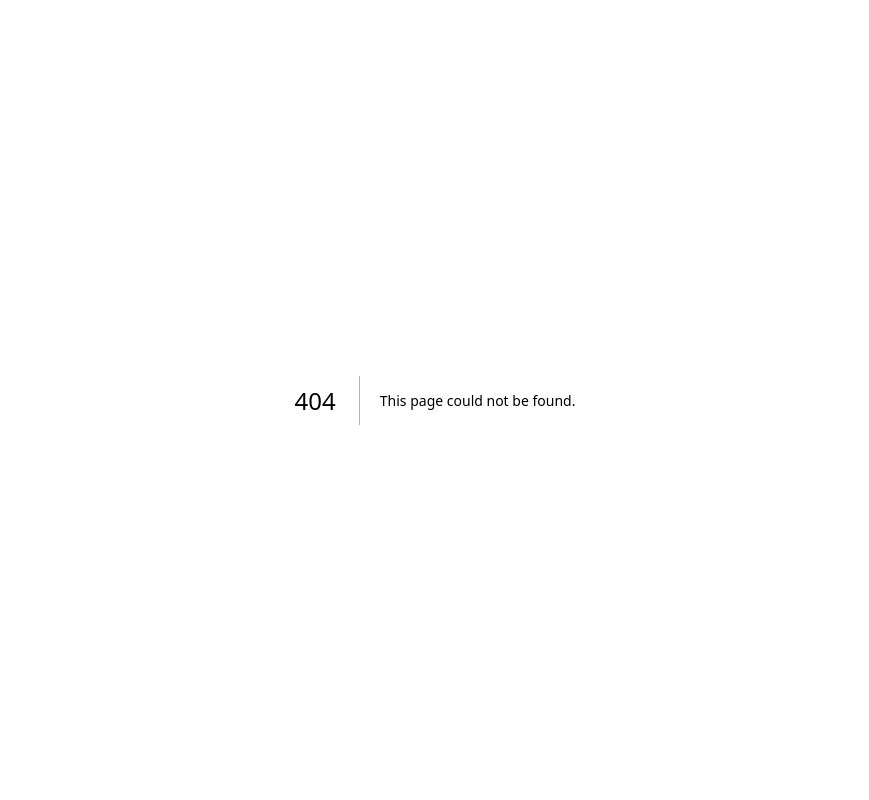
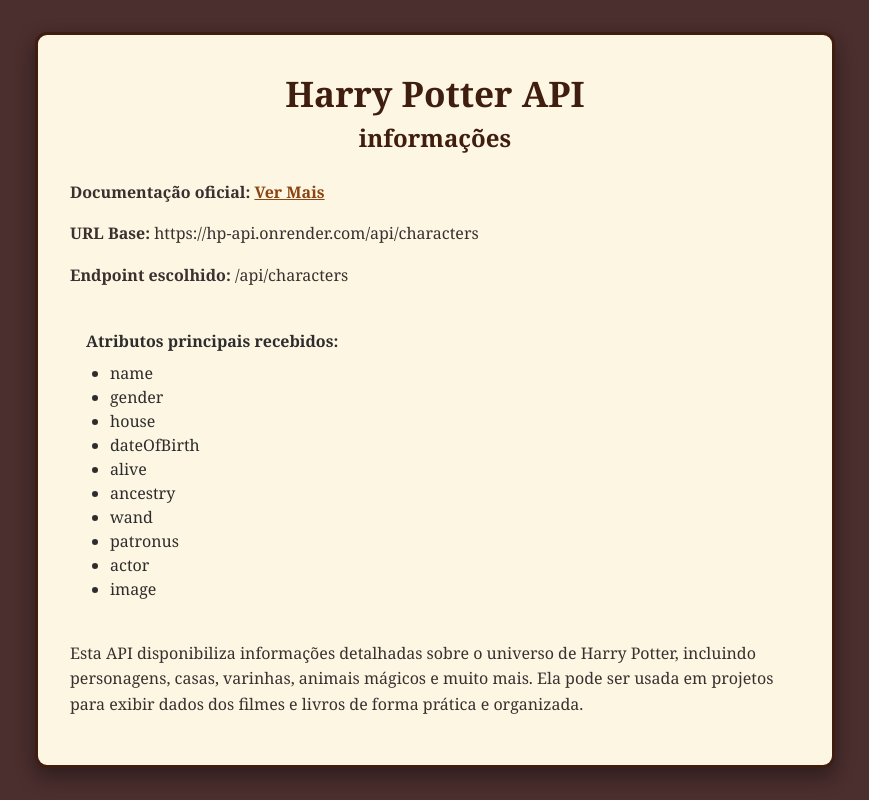
Before and after one commit to JuliaMartins25/CRUD-com-API-P-blica, a Next.js app: page /infomation in a window 1280 px wide. Before the commit this address had no page. Shown: the whole page, without its empty margins (205-1074 px from the left). Built offline with nearby package versions, Linux system fonts and the light colour scheme.

Commit message:
feat: create page info API

```diff
--- a/package.json
+++ b/package.json
@@ -9,10 +9,12 @@
     "lint": "eslint"
   },
   "dependencies": {
+    "@ant-design/v5-patch-for-react-19": "^1.0.3",
     "axios": "^1.11.0",
     "next": "15.5.1",
     "react": "19.1.0",
-    "react-dom": "19.1.0"
+    "react-dom": "19.1.0",
+    "react-toastify": "^11.0.5"
   },
   "devDependencies": {
     "@eslint/eslintrc": "^3",
--- a/src/app/hp-api/page.jsx
+++ b/src/app/hp-api/page.jsx
@@ -1,67 +1,123 @@
 "use client";
 
-import { useState } from "react";
+import { useState, useEffect } from "react";
+import { Card, Spin, Pagination } from "antd";
+import Link from "next/link";
 import axios from "axios";
+import { toast, ToastContainer } from "react-toastify";
+import "react-toastify/dist/ReactToastify.css";
+import styles from "./page.module.css";
 
-export default function page() {
-  const [characters, setCharacters] = useState([]);
-  const [loading, setLoading] = useState(false);
+export default function UsersPage() {
+    const [users, setUsers] = useState([]);
+    const [loading, setLoading] = useState(true);
+    const [currentPage, setCurrentPage] = useState(1);
+    const [pageSize, setPageSize] = useState(5);
 
-  const buscarPersonagens = async () => {
-    setLoading(true);
+    // Função para buscar todos os usuários
+    const fetchUsers = async () => {
         try {
-      const response = await axios.get(
-        "https://hp-api.onrender.com/api/characters"
-      );
-      const data = response.data;
-      console.table(data);
-      setUsuarios(data);
+            const response = await axios.get("https://jsonplaceholder.typicode.com/users");
+            setUsers(response.data);
+            toast.success("Usuários carregados com sucesso!", {
+                toastId: 'success-load' // ID único para evitar duplicatas
+            });
         } catch (error) {
             console.error("Erro ao buscar usuários:", error);
+            toast.error("Erro ao carregar usuários.", {
+                toastId: 'error-load'
+            });
         } finally {
             setLoading(false);
         }
     };
 
+    // Executa a busca quando o componente carrega
+    useEffect(() => {
+        fetchUsers();
+    }, []);
+
+    // Calcula quais usuários mostrar na página atual
+    const startIndex = (currentPage - 1) * pageSize;
+    const endIndex = startIndex + pageSize;
+    const currentUsers = users.slice(startIndex, endIndex);
+
+    // Função para mudar de página
+    const handlePageChange = (page) => {
+        setCurrentPage(page);
+    };
+
+    // Função para mudar quantidade de itens por página
+    const handlePageSizeChange = (current, size) => {
+        setPageSize(size);
+        setCurrentPage(1);
+    };
+
     return (
-    <div className="min-h-screen bg-blue-100 p-8">
-      <div className="max-w-4xl mx-auto">
-        <h1 className="text-3xl font-bold text-center mb-8">
-          Harry Potter API⚡
-        </h1>
+        <div className={styles.container}>
+            <h1 className={styles.title}>Lista de Usuários</h1>
 
-        <p className="mb-4">
-          <a
-            href="https://hp-api.onrender.com/"
-            target="_blank"
-            className="text-blue-600 underline"
-          >
-            Documentação oficial
-          </a>
-        </p>
-
-        <div className="text-center mb-8">
-          <div className="mb-6">
-            <button
-              onClick={buscarPersonagens}
-              disable={loading}
-              className="bg-blue-500 text-white px-8 py-3 rounded-lg hover:bg-blue-600 disabled:bg-gray-400 font-semibold"
-            >
-              {loading ? "Carregando ... " : "🔍 Buscar Personagens"}
-            </button>
+            {loading ? (
+                // Tela de carregamento
+                <div className={styles.loadingWrapper}>
+                    <Spin size="large" />
+                    <p className={styles.loadingText}>Carregando usuários...</p>
                 </div>
-        </div>
+            ) : (
+                <>
+                    {/* Controles de paginação */}
+                    <div className={styles.controlsWrapper}>
+                        <Pagination
+                            total={users.length}
+                            showTotal={(total) => `Total ${total} usuários`}
+                            pageSize={pageSize}
+                            current={currentPage}
+                            showSizeChanger={true}
+                            pageSizeOptions={["5", "10", "20"]}
+                            onChange={handlePageChange}
+                            onShowSizeChange={handlePageSizeChange}
+                        />
                     </div>
 
-      <div className="grid grid-cols-1 md:grid-cols-2 lg:grid-cols-3 gap-4">
-        {usuarios.map((usuario) => (
-          <div key={usuario.id} className="bg-white p-6 rounded-lg shadow-md">
-            <h3 className="font-bold text-lg text-gray-800">{usuario.name}</h3>
-            <p className="text-gray-600">{usuario.email}</p>
-            <p className="text-gray-600">{usuario.address.city}</p>
+                    {/* Lista de usuários em cards */}
+                    <div className={styles.cardsContainer}>
+                        {currentUsers.map((user) => (
+                            <Link
+                                key={user.id}
+                                href={`/users/${user.id}`}
+                                className={styles.cardLink}
+                            >
+                                <Card className={styles.userCard} hoverable>
+                                    <div className={styles.cardContent}>
+                                        {/* Avatar com primeira letra do nome */}
+                                        <div className={styles.avatar}>
+                                            {user.name.charAt(0)}
                                         </div>
+
+                                        {/* Informações do usuário */}
+                                        <h3 className={styles.userName}>{user.name}</h3>
+                                        <p className={styles.userEmail}>{user.email}</p>
+                                        <p className={styles.userPhone}>{user.phone}</p>
+                                    </div>
+                                </Card>
+                            </Link>
                         ))}
                     </div>
+                </>
+            )}
+
+            {/* Container para mostrar as notificações toast */}
+            <ToastContainer
+                position="top-right"
+                autoClose={3500}
+                hideProgressBar={false}
+                newestOnTop={false}
+                closeOnClick
+                rtl={false}
+                pauseOnFocusLoss
+                draggable
+                pauseOnHover
+            />
         </div>
     );
 }
--- a/src/app/hp-api/page.module.css
+++ b/src/app/hp-api/page.module.css
@@ -0,0 +1,174 @@
+.container {
+    min-height: 100vh;
+    background: linear-gradient(135deg, #f5f7fa 0%, #c3cfe2 100%);
+    padding: 20px;
+}
+
+.title {
+    text-align: center;
+    color: #2c3e50;
+    font-size: 2.5rem;
+    font-weight: 700;
+    margin-bottom: 30px;
+}
+
+.loadingWrapper {
+    display: flex;
+    flex-direction: column;
+    align-items: center;
+    justify-content: center;
+    min-height: 60vh;
+    gap: 20px;
+}
+
+.loadingText {
+    color: #5a6c7d;
+    font-size: 1.2rem;
+    margin: 0;
+}
+
+.controlsWrapper {
+    display: flex;
+    justify-content: center;
+    margin-bottom: 40px;
+    padding: 20px;
+    background: rgba(255, 255, 255, 0.95);
+    border-radius: 15px;
+    box-shadow: 0 4px 20px rgba(0, 0, 0, 0.15);
+    position: relative;
+    z-index: 1000;
+}
+
+.cardsContainer {
+    display: flex;
+    flex-wrap: wrap;
+    justify-content: center;
+    align-items: flex-start;
+    gap: 25px;
+    max-width: 1400px;
+    margin: 0 auto;
+}
+
+.cardLink {
+    text-decoration: none;
+    color: inherit;
+    display: block;
+}
+
+.userCard {
+    width: 280px;
+    height: 320px;
+    background: rgba(255, 255, 255, 0.95);
+    border: none;
+    border-radius: 20px;
+    box-shadow: 0 8px 32px rgba(0, 0, 0, 0.12);
+    transition: all 0.3s ease;
+    overflow: hidden;
+}
+
+.userCard:hover {
+    transform: translateY(-10px) scale(1.02);
+    box-shadow: 0 20px 40px rgba(0, 0, 0, 0.2);
+}
+
+.cardContent {
+    display: flex;
+    flex-direction: column;
+    align-items: center;
+    justify-content: center;
+    height: 100%;
+    padding: 30px 20px;
+    text-align: center;
+}
+
+.avatar {
+    width: 80px;
+    height: 80px;
+    background: linear-gradient(135deg, #667eea 0%, #764ba2 100%);
+    border-radius: 50%;
+    display: flex;
+    align-items: center;
+    justify-content: center;
+    color: white;
+    font-size: 2rem;
+    font-weight: bold;
+    margin-bottom: 20px;
+}
+
+.userName {
+    margin: 0 0 12px 0;
+    color: #2c3e50;
+    font-size: 1.3rem;
+    font-weight: 600;
+}
+
+.userEmail {
+    color: #5a6c7d;
+    margin: 6px 0;
+    font-size: 0.9rem;
+    font-weight: 500;
+}
+
+.userPhone {
+    color: #7f8c8d;
+    margin: 6px 0 0 0;
+    font-size: 0.85rem;
+}
+
+@media (max-width: 1024px) {
+    .container {
+        padding: 15px;
+    }
+
+    .title {
+        font-size: 2.2rem;
+    }
+
+    .cardsContainer {
+        gap: 20px;
+    }
+
+    .userCard {
+        width: 260px;
+        height: 300px;
+    }
+}
+
+@media (max-width: 768px) {
+    .container {
+        padding: 10px;
+    }
+
+    .title {
+        font-size: 1.8rem;
+    }
+
+    .controlsWrapper {
+        padding: 15px;
+        margin-bottom: 30px;
+    }
+
+    .cardsContainer {
+        gap: 15px;
+    }
+
+    .userCard {
+        width: 240px;
+        height: 280px;
+    }
+
+    .cardContent {
+        padding: 25px 15px;
+    }
+
+    .avatar {
+        width: 60px;
+        height: 60px;
+        font-size: 1.5rem;
+        margin-bottom: 15px;
+    }
+
+    .userName {
+        font-size: 1.1rem;
+    }
+}
--- /dev/null
+++ b/src/app/infomation/info.module.css
@@ -0,0 +1,59 @@
+.page {
+    min-height: 100vh;
+    display: flex;
+    justify-content: center;
+    align-items: center;
+    background: #4b2e2e; /* fundo marrom escuro */
+    padding: 2rem;
+  }
+
+  .container {
+    max-width: 800px;
+    width: 100%;
+    margin: 0 auto;
+    padding: 2rem;
+    background: #fdf6e3; /* pergaminho claro */
+    border: 3px solid #3f1d0f;
+    border-radius: 12px;
+    font-family: Georgia, serif;
+    color: #2d2d2d;
+    box-shadow: 0 8px 20px rgba(0, 0, 0, 0.4);
+  }
+
+  .title {
+    font-size: 2.2rem;
+    font-weight: bold;
+    color: #3f1d0f;
+    text-align: center;
+  }
+  .subtitle {
+    font-size: 1.5rem;
+    font-weight: bold;
+    color: #3f1d0f;
+    margin-bottom: 1.5rem;
+    text-align: center;
+  }
+
+  .text {
+    margin-bottom: 1rem;
+    line-height: 1.6;
+    color: #3b2f2f;
+  }
+
+  .link {
+    color: #8b4513;
+    font-weight: bold;
+    text-decoration: underline;
+  }
+
+  .block {
+    margin: 1.5rem 0;
+    padding: 1rem;
+
+  }
+
+  .list {
+    list-style-type: disc;
+    padding-left: 1.5rem;
+    margin-top: 0.5rem;
+  }
--- /dev/null
+++ b/src/app/infomation/page.jsx
@@ -0,0 +1,55 @@
+import styles from "./info.module.css";
+
+export default function InfoPage() {
+  return (
+    <div className={styles.page}>
+      <div className={styles.container}>
+        <h1 className={styles.title}>Harry Potter API</h1>
+        <h3 className={styles.subtitle}>informações</h3>
+
+        <p className={styles.text}>
+          <strong>Documentação oficial:</strong>{" "}
+          <a
+            href="https://hp-api.onrender.com/"
+            target="_blank"
+            rel="noopener noreferrer"
+            className={styles.link}
+          >
+            Ver Mais
+          </a>
+        </p>
+
+        <p className={styles.text}>
+          <strong>URL Base:</strong> https://hp-api.onrender.com/api/characters
+        </p>
+
+        <p className={styles.text}>
+          <strong>Endpoint escolhido:</strong> /api/characters
+        </p>
+
+        <div className={styles.block}>
+          <strong>Atributos principais recebidos:</strong>
+          <ul className={styles.list}>
+            <li>name</li>
+            <li>gender</li>
+            <li>house</li>
+            <li>dateOfBirth</li>
+            <li>alive</li>
+            <li>ancestry</li>
+            <li>wand</li>
+            <li>patronus</li>
+            <li>actor</li>
+            <li>image</li>
+          </ul>
+        </div>
+
+        <p className={styles.text}>
+          Esta API disponibiliza informações detalhadas sobre o universo de
+          Harry Potter, incluindo personagens, casas, varinhas, animais mágicos
+          e muito mais. Ela pode ser usada em projetos para exibir dados dos
+          filmes e livros de forma prática e organizada.
+        </p>
+      </div>
+    </div>
+  );
+}
--- a/src/app/page.jsx
+++ b/src/app/page.jsx
@@ -1,4 +1,7 @@
 import Image from "next/image";
+import Link from "next/link";
+import { Button } from "antd";
+import {ThunderboltOutlined} from "@ant-design/icons";
 
 
 export default function Home() {
@@ -16,8 +19,7 @@
 <div className="flex justify-center mb-6">
 <div className="relative w-32 h-32 rounded-full overflow-hidden border-4 border-yellow-900 shadow-md">
 <Image
-src="/avatar.jpg" // Coloque sua imagem em public/avatar.jpg
-alt="Foto do aluno"
+src="/avatar.jpg"
 fill
 className="object-cover"
 />
@@ -35,6 +37,18 @@
 se a pessoa se lembrar de acender a luz.”
 </div>
 <div className="mt-2 text-sm text-yellow-700">— Alvo Dumbledore</div>
+<div className="mt-6 flex justify-center">
+<Link href="/infomation">
+                    <Button
+                        type="primary"
+                        size="large"
+                        icon={<ThunderboltOutlined />}
+                        className="!bg-yellow-900 !border-yellow-900 hover:!bg-yellow-800 hover:!border-yellow-800 !text-white"
+                    >
+                        Ver Mais Sobre a API
+                    </Button>
+                </Link>
+                </div>
 </div>
 </div>
 );
```
Also changed, not shown: public/image/hpicon.png (added), 1 other file (tests, documents, lock files or other folders). Lines whose indentation alone changed are shown as unchanged.
